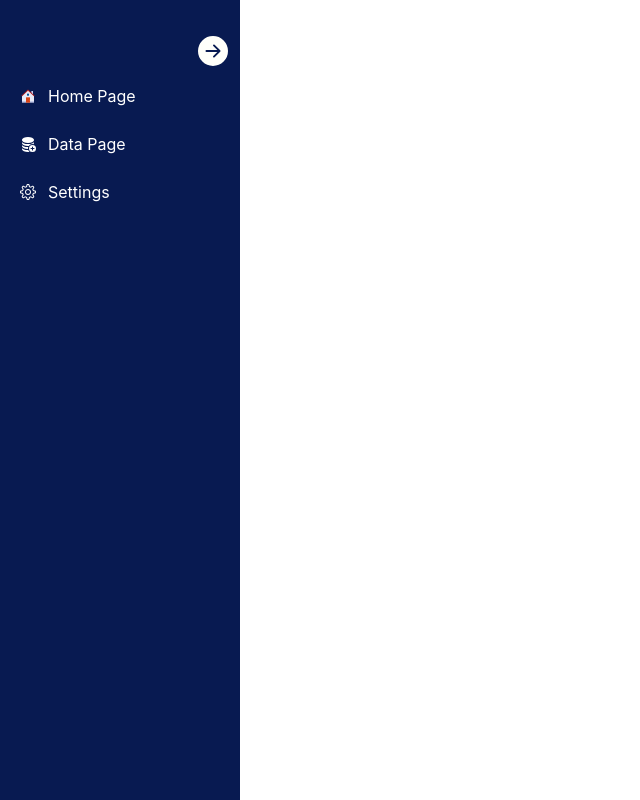
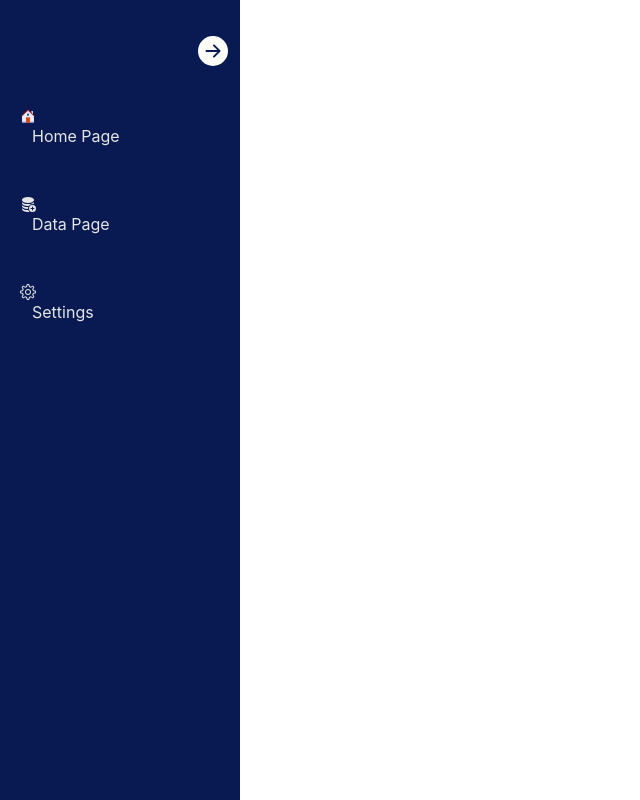
Before and after one commit to ipsitapriyadarsini/xchainmeta_task, a React (Create React App) app: page / in a window 1280 px wide. Shown: the whole page, without its empty margins (0-640 px from the left). Built offline with nearby package versions, Linux system fonts and the light colour scheme.

Commit message:
Completed the Side bar using tailwind

```diff
--- a/src/App.js
+++ b/src/App.js
@@ -10,9 +10,9 @@ function App() {
     <div className="flex">
       <SideBar>
         <Routes>
-          <Route path="/" element={<HomePage />} />
-          <Route path="/" element={<DataPage />} />
-          <Route path="/" element={<Settings />} />
+          <Route path="/" exact element={<HomePage />} />
+          <Route path="/data" element={<DataPage />} />
+          <Route path="/setting" element={<Settings />} />
         </Routes>
       </SideBar>
     </div>
--- a/src/components/SideBar.jsx
+++ b/src/components/SideBar.jsx
@@ -2,6 +2,7 @@ import React, { useState } from 'react'
 import * as bsIcons from "react-icons/bs";
 import * as fcIcons from "react-icons/fc";
 import * as slIcons from "react-icons/sl";
+import { Link } from 'react-router-dom';
 
 
 const menuItems = [
@@ -27,14 +28,14 @@ const SideBar = () => {
       <bsIcons.BsArrowLeftCircleFill className={`text-light-white text-3xl
       cursor-pointer absolute right-3 top-9 ${open && 'duration-1000 rotate-180'}`}
         onClick={() => setOpen(!open)} />
-      <ul className=' text-white mt-10'>
-        {menuItems.map((item, index) => (<>
-
-          <li class="py-3 flex" key={index}>
-            <span className='pr-3 pt-1'>{item.icon}</span>
-            {open && <span>{item.title}</span>}
+      <ul className='text-stone-200 mt-10'>
+        {menuItems.map((item, index) => (
+          <li className="py-3 flex hover:bg-gray-200 hover:rounded hover:duration-300 hover:text-gray-800" key={index}>
+            <Link to={item.path}>
+              <span className='pr-3 pt-1 ml-1'>{item.icon}</span>
+              <span className={`duration-500 ${!open && 'hidden'}`}>{item.title}</span>
+            </Link>
           </li>
-        </>
         ))}
       </ul>
     </nav>
--- a/src/pages/HomePage.jsx
+++ b/src/pages/HomePage.jsx
@@ -2,7 +2,9 @@ import React from 'react'
 
 const HomePage = () => {
   return (
-    <div>HomePage</div>
+    <div className='flex items-center'>
+      <h1>Home</h1>
+    </div>
   )
 }
 
```
